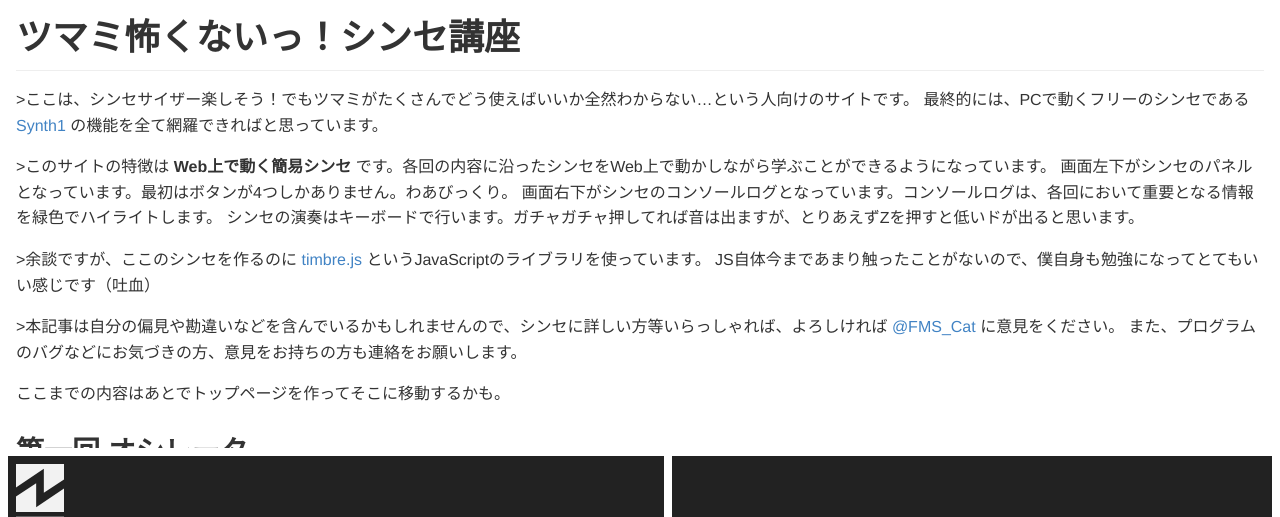
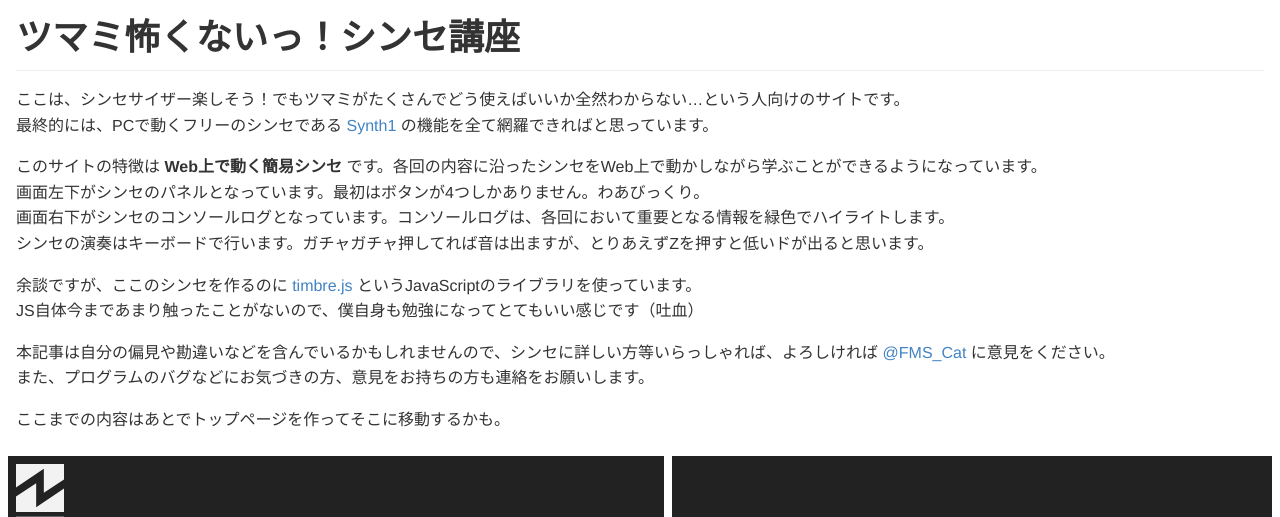
Before and after one commit to FMS-Cat/synth, a plain HTML site: page 1.html in a window 1280 px wide. Shown: the top 517 px of the page. Drawn offline with Linux system fonts and the light colour scheme.

Commit message:
fix 改行 issue

```diff
--- a/1.html
+++ b/1.html
@@ -53,18 +53,18 @@
 		<div id="article" class="markdown-body" style="width:640px;height:320px;">
 #ツマミ怖くないっ！シンセ講座
 
->ここは、シンセサイザー楽しそう！でもツマミがたくさんでどう使えばいいか全然わからない…という人向けのサイトです。
+ここは、シンセサイザー楽しそう！でもツマミがたくさんでどう使えばいいか全然わからない…という人向けのサイトです。
 最終的には、PCで動くフリーのシンセである [Synth1](http://www.geocities.jp/daichi1969/softsynth/) の機能を全て網羅できればと思っています。
 
->このサイトの特徴は **Web上で動く簡易シンセ** です。各回の内容に沿ったシンセをWeb上で動かしながら学ぶことができるようになっています。
+このサイトの特徴は **Web上で動く簡易シンセ** です。各回の内容に沿ったシンセをWeb上で動かしながら学ぶことができるようになっています。
 画面左下がシンセのパネルとなっています。最初はボタンが4つしかありません。わあびっくり。
 画面右下がシンセのコンソールログとなっています。コンソールログは、各回において重要となる情報を緑色でハイライトします。
 シンセの演奏はキーボードで行います。ガチャガチャ押してれば音は出ますが、とりあえずZを押すと低いドが出ると思います。
 
->余談ですが、ここのシンセを作るのに [timbre.js](http://mohayonao.github.io/timbre.js/ja/) というJavaScriptのライブラリを使っています。
+余談ですが、ここのシンセを作るのに [timbre.js](http://mohayonao.github.io/timbre.js/ja/) というJavaScriptのライブラリを使っています。
 JS自体今まであまり触ったことがないので、僕自身も勉強になってとてもいい感じです（吐血）
 
->本記事は自分の偏見や勘違いなどを含んでいるかもしれませんので、シンセに詳しい方等いらっしゃれば、よろしければ [@FMS_Cat](http://twitter.com/FMS_Cat/) に意見をください。
+本記事は自分の偏見や勘違いなどを含んでいるかもしれませんので、シンセに詳しい方等いらっしゃれば、よろしければ [@FMS_Cat](http://twitter.com/FMS_Cat/) に意見をください。
 また、プログラムのバグなどにお気づきの方、意見をお持ちの方も連絡をお願いします。
 
 ここまでの内容はあとでトップページを作ってそこに移動するかも。
@@ -74,7 +74,7 @@ JS自体今まであまり触ったことがないので、僕自身も勉強に
 最初はオシレータです。オシレータとは発振回路という意味です。難しいですね。めでたしめでたし。
 とりあえず、-1から1までの間で振動する電気信号を出す感じです。今回はこの信号がそのままスピーカーに行くとどういう音が鳴るか？というのがテーマです。
 
-> <a href="http://en.wikipedia.org/wiki/Sawtooth_wave#mediaviewer/File:Waveforms.svg"><img src=http://upload.wikimedia.org/wikipedia/commons/thumb/7/77/Waveforms.svg/780px-Waveforms.svg.png width="200"></a>
+<a href="http://en.wikipedia.org/wiki/Sawtooth_wave#mediaviewer/File:Waveforms.svg"><img src=http://upload.wikimedia.org/wikipedia/commons/thumb/7/77/Waveforms.svg/780px-Waveforms.svg.png width="200"></a>
 代表的な４種のオシレータ。
 
 ### ノコギリ波 ( Saw )
```
